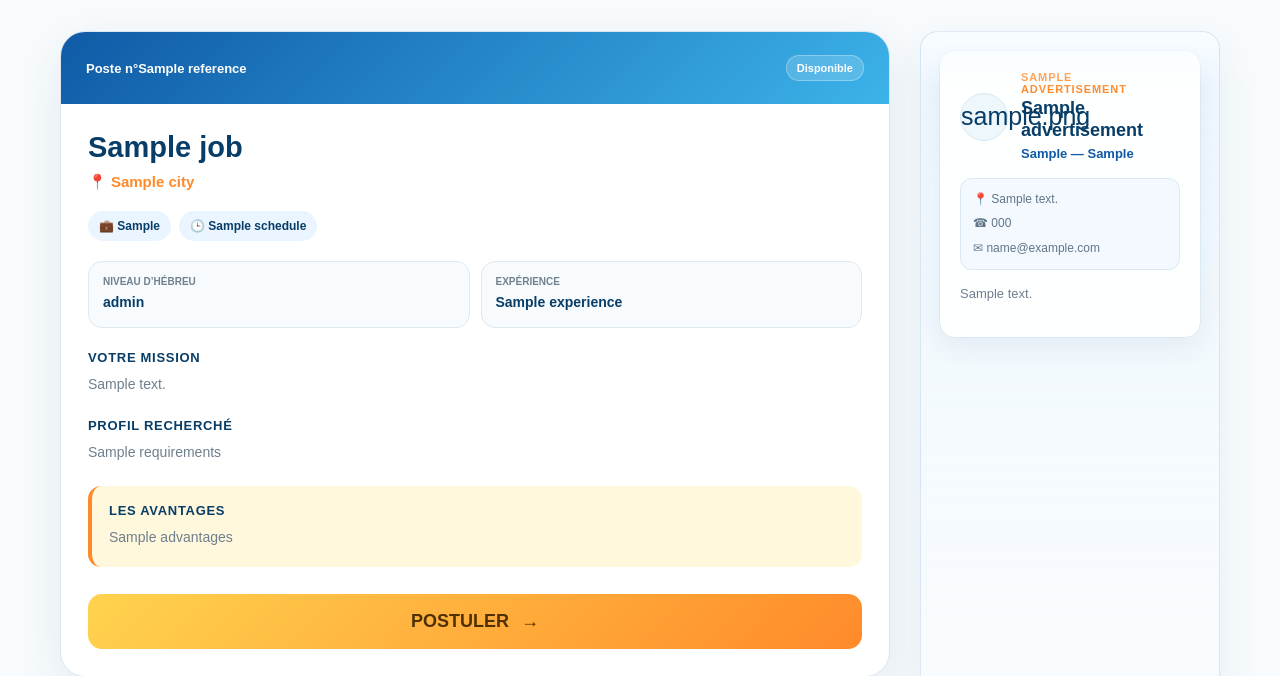
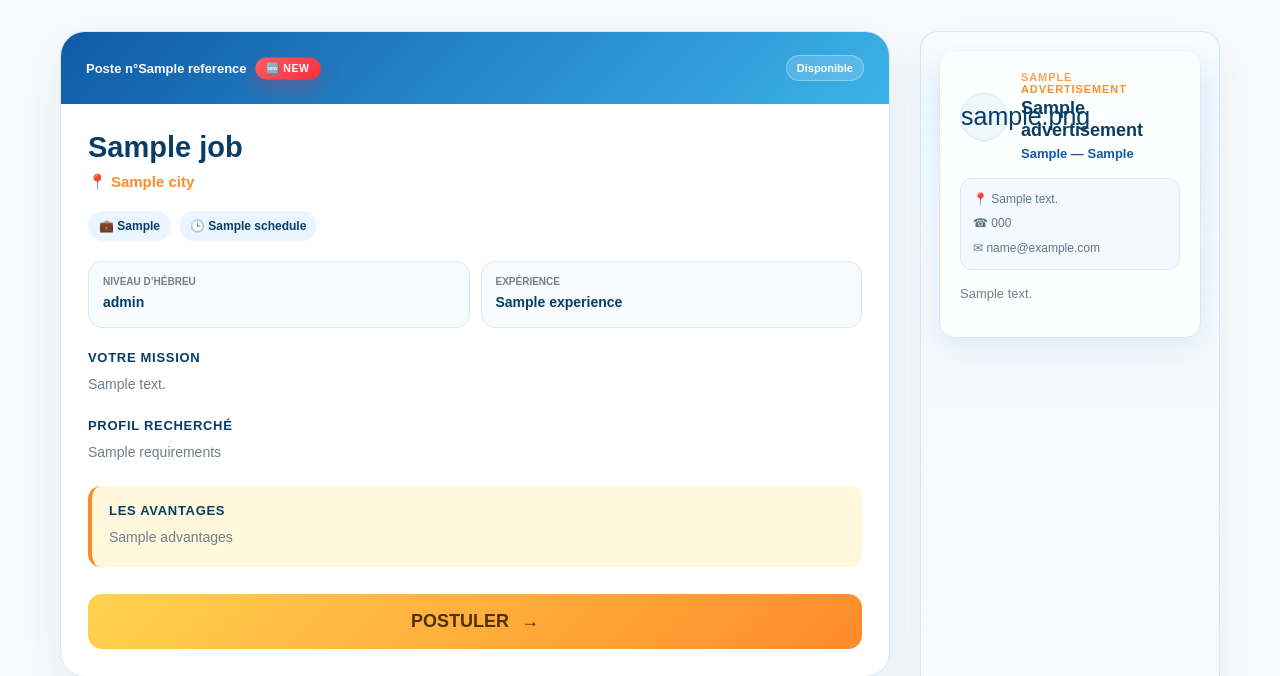
Before and after one commit to Adassa86/israel-inside, a Flask app: template templates/index.html in a window 1280 px wide. Shown: the part 884-1560 px from the top of the page. Run offline with Flask 3, Linux system fonts and the light colour scheme; tables that the repository leaves empty hold one stand-in row (values such as "Sample post"); the template is opened without the code that fills it: values that come from a table or form of the project are taken from there, most other values are stand-ins (such as "Sample title", 1, 10 or a date in 2020).

Commit message:
Update index.html

```diff
--- a/templates/index.html
+++ b/templates/index.html
@@ -784,6 +784,47 @@ Offres d’emploi — Israël Inside
         }
     }
 
+
+    .ticket-header-left {
+        display: flex;
+        align-items: center;
+        flex-wrap: wrap;
+        gap: 10px;
+    }
+
+    .ticket-new {
+        display: inline-flex;
+        align-items: center;
+        justify-content: center;
+        padding: 5px 10px;
+        border-radius: 999px;
+        background: linear-gradient(135deg, #ff5a5f, #ff2f3d);
+        color: white;
+        font-size: 10px;
+        font-weight: 900;
+        letter-spacing: .6px;
+        box-shadow: 0 8px 18px rgba(255, 47, 61, .28);
+        animation: newPulse 1.8s ease-in-out infinite;
+        white-space: nowrap;
+    }
+
+    @keyframes newPulse {
+        0%,
+        100% {
+            transform: scale(1);
+        }
+
+        50% {
+            transform: scale(1.07);
+        }
+    }
+
+    @media (prefers-reduced-motion: reduce) {
+        .ticket-new {
+            animation: none;
+        }
+    }
+
 </style>
 
 <section class="employment-hero">
@@ -872,7 +913,14 @@ Offres d’emploi — Israël Inside
                 {% for job in jobs %}
                 <article class="employment-ticket">
                     <div class="ticket-blue-header">
-                        <span>Poste n°{{ job.reference }}</span>
+                        <div class="ticket-header-left">
+                            <span>Poste n°{{ job.reference }}</span>
+
+                            {% if loop.index <= 10 %}
+                            <span class="ticket-new">🆕 NEW</span>
+                            {% endif %}
+                        </div>
+
                         <span class="ticket-status">Disponible</span>
                     </div>
 
```
